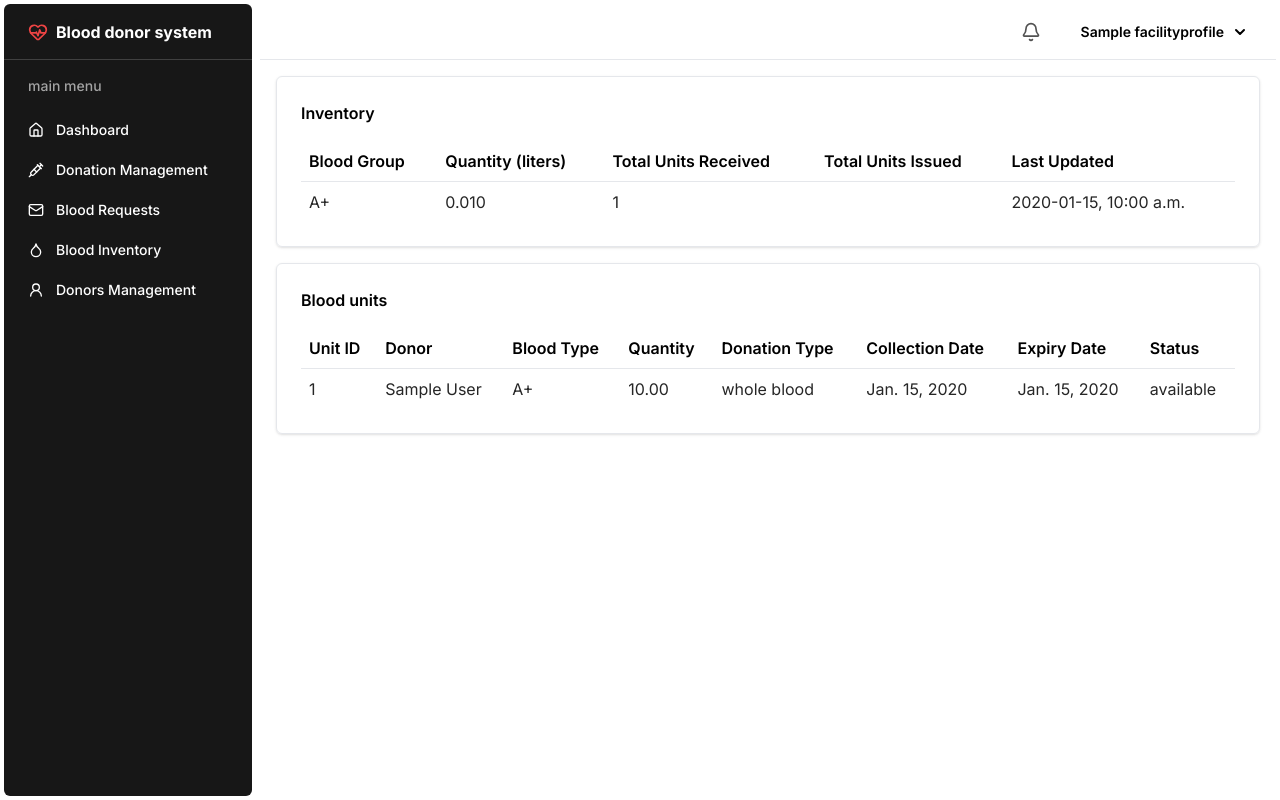
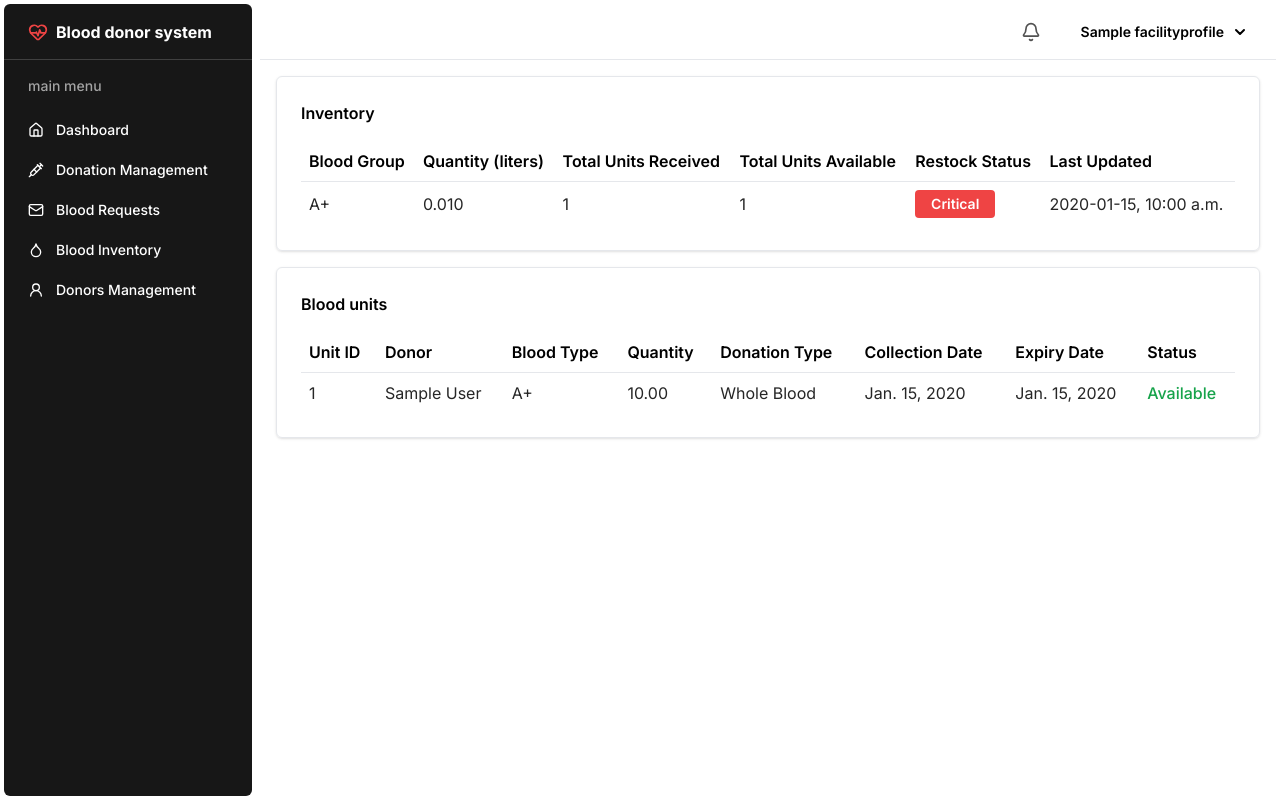
Before and after one commit to Jeff-Maina/blood-donor-system, a Django app: page /facility/inventory in a window 1280 px wide. Run offline with Django 4.2, Linux system fonts and the light colour scheme; a user stored in the database is signed in; tables that the repository leaves empty hold one stand-in row (values such as "Sample post").

Commit message:
add visual indicators to facilities' tables

```diff
--- a/bloodDonorSystem/facilities/views.py
+++ b/bloodDonorSystem/facilities/views.py
@@ -8,6 +8,7 @@ from .decorators import facility_required
 from django.db.models.signals import post_save
 from django.dispatch import receiver
 from decimal import Decimal
+from django.db.models import Sum, Count
 from datetime import datetime
 # Create your views here.
 
@@ -305,13 +306,43 @@ def inventory_view(request):
     profile = user.facilityprofile
 
     inventory = profile.inventory.all()
+
     bloodunits = profile.bloodunits.all()
+
+    available_blood_units = profile.bloodunits.filter(status='available').values('blood_type').annotate(
+        available_units=Count('unit_id')
+    )
+
+    available_units_map = {
+        unit['blood_type']: unit['available_units'] for unit in available_blood_units}
 
     for item in inventory:
         item.quantity = round(item.quantity / 1000, 3)
 
+    def get_restock_label(quantity):
+        if quantity < 1.0:
+            return "Critical"
+        elif 1.0 <= quantity < 3.0:
+            return "Low"
+        elif 3.0 <= quantity < 5.0:
+            return "Adequate"
+        else:
+            return "Surplus"
+
+    inventory_data = [
+        {
+            "blood_type": item.blood_type,
+            "total_quantity": item.quantity,
+            "units_received": item.units_received,
+            "updated_at": item.updated_at,
+            "restock_status": get_restock_label(item.quantity),
+            "available_units": available_units_map.get(item.blood_type, 0),
+        }
+        for item in inventory
+    ]
+
     context = {
-        'inventories': inventory,
+        'inventories': inventory_data,
         'profile': profile,
         'user': user,
         'bloodunits': bloodunits
@@ -345,12 +376,12 @@ def donor_management_view(request):
     donations = Donation.objects.filter(facility=profile)
     user_profiles = UserProfile.objects.filter(
         id__in=donations.values_list('user', flat=True).distinct())
-    notifications = request.user.notifications.all()
 
     donors_info = []
 
     for user_profile in user_profiles:
-        user_requests = Request.objects.filter(user=user_profile)
+        user_requests = Request.objects.filter(
+            user=user_profile, facility=profile)
 
         profile_info = {
             'profile': user_profile,
@@ -370,8 +401,6 @@ def donor_management_view(request):
         'donors': donors_info,
         'profile': profile,
         'user': request.user,
-        'notifications': notifications
     }
 
-    print(notifications)
     return render(request, 'facility/donor-management.html', context)
--- a/bloodDonorSystem/static/src/styles.css
+++ b/bloodDonorSystem/static/src/styles.css
@@ -897,6 +901,14 @@ video {
 
 .w-\[28rem\] {
   width: 28rem;
+}
+
+.w-36 {
+  width: 9rem;
+}
+
+.w-20 {
+  width: 5rem;
 }
 
 .\!min-w-fit {
--- a/bloodDonorSystem/templates/facility/inventory.html
+++ b/bloodDonorSystem/templates/facility/inventory.html
@@ -15,18 +15,30 @@
                         <th class="p-2 text-left font-semibold">Blood Group</th>
                         <th class="p-2 text-left font-semibold">Quantity (liters)</th>
                         <th class="p-2 text-left font-semibold">Total Units Received</th>
-                        <th class="p-2 text-left font-semibold">Total Units Issued</th>
+                        <th class="p-2 text-left font-semibold">Total Units Available</th>
+                        <th class="p-2 text-left font-semibold">Restock Status</th>
                         <th class="p-2 text-left font-semibold">Last Updated</th>
                     </tr>
                 </thead>
                 <tbody>
                     {% for inventory in inventories %}
                     <tr class="{% if forloop.counter|divisibleby:2 %}bg-neutral-100 {% else %}bg-white{% endif %}">
-                        <td class="p-2  truncate text-neutral-800">{{ inventory.blood_type }}</td>
-                        <td class="p-2  truncate text-neutral-800">{{ inventory.quantity }} </td>
-                        <td class="p-2  truncate text-neutral-800">{{ inventory.units_received }}</td>
-                        <td class="p-2  truncate text-neutral-800"></td>
-                        <td class="p-2  truncate text-neutral-800">{{ inventory.updated_at|date:"Y-m-d, g:i a" }}</td>
+                        <td class="p-2  truncate text-neutral-800">{{inventory.blood_type}}</td>
+                        <td class="p-2  truncate text-neutral-800">{{inventory.total_quantity}}</td>
+                        <td class="p-2  truncate text-neutral-800">{{inventory.units_received}}</td>
+                        <td class="p-2  truncate text-neutral-800">{{inventory.available_units}}</td>
+                        <td class="p-2  truncate text-neutral-800">
+                            <p class="px-2 w-20 text-center py-1 rounded text-sm font-semibold
+                            {% if inventory.restock_status == 'Critical' %} bg-red-500 text-white
+                            {% elif inventory.restock_status == 'Low' %} bg-yellow-500 text-white
+                            {% elif inventory.restock_status == 'Adequate' %} bg-blue-500 text-white
+                            {% elif inventory.restock_status == 'Surplus' %} bg-green-500 text-white
+                            {% endif %}
+                        ">
+                                {{inventory.restock_status}}
+                            </p>
+                        </td>
+                        <td class="p-2  truncate text-neutral-800">{{inventory.updated_at|date:"Y-m-d, g:i a"}}</td>
                     </tr>
                     {% endfor %}
                 </tbody>
@@ -53,15 +65,19 @@
                 <tbody>
                     {% for unit in bloodunits %}
                     <tr class="{% if forloop.counter|divisibleby:2 %}bg-neutral-100 {% else %}bg-white{% endif %}">
-                        <td class="p-2 truncate text-neutral-800">{{ unit.unit_id }}</td>
-                        <td class="p-2 truncate text-neutral-800">{{ unit.donor.firstname }} {{ unit.donor.lastname }}
+                        <td class="p-2 truncate text-neutral-800">{{unit.unit_id}}</td>
+                        <td class="p-2 truncate text-neutral-800">{{unit.donor.firstname}} {{unit.donor.lastname}}
                         </td>
-                        <td class="p-2 truncate text-neutral-800">{{ unit.blood_type }}</td>
-                        <td class="p-2 truncate text-neutral-800">{{ unit.quantity }}</td>
-                        <td class="p-2 truncate text-neutral-800">{{ unit.donation_type }}</td>
-                        <td class="p-2 truncate text-neutral-800">{{ unit.collection_date }}</td>
-                        <td class="p-2 truncate text-neutral-800">{{ unit.expiration_date }}</td>
-                        <td class="p-2 truncate text-neutral-800">{{ unit.status }}</td>
+                        <td class="p-2 truncate text-neutral-800">{{unit.blood_type}}</td>
+                        <td class="p-2 truncate text-neutral-800">{{unit.quantity}}</td>
+                        <td class="p-2 truncate text-neutral-800 capitalize">{{unit.donation_type}}</td>
+                        <td class="p-2 truncate text-neutral-800">{{unit.collection_date}}</td>
+                        <td class="p-2 truncate text-neutral-800">{{unit.expiration_date}}</td>
+                        <td class="p-2 truncate text-neutral-800 capitalize">
+                            <p class=" rounded font-medium
+                            {% if unit.status == 'available' %} text-green-600
+                            {% elif unit.status == 'unavailable' %} bg-red-600 {% endif %}">{{unit.status}}</p>
+                        </td>
                     </tr>
                     </tr>
                     {% endfor %}
--- a/bloodDonorSystem/templates/facility/layout.html
+++ b/bloodDonorSystem/templates/facility/layout.html
@@ -102,15 +102,19 @@
                                 <span class="text-black  font-semibold shrink-0 min-w-fit">{{notification.doer}}</span>
                                 {{notification.action|safe}}
                             </p>
+                            {% if notification.read == False %}
                             <div class="shrink-0 min-w-8 flex items-center justify-center">
                                 <div class="size-2 bg-blue-500 rounded-full"></div>
                             </div>
+                            {% endif %}
                         </li>
                         {% endfor %}
                     </ul>
                     <div class="p-3  border-t w-full">
-                        <button class="bg-blue-600 w-2/4 rounded py-1.5 text-white font-medium text-sm">mark all as
-                            read</button>
+                        <a href="{% url 'mark-all-read' %}">
+                            <button class="bg-blue-600 w-2/4 rounded py-1.5 text-white font-medium text-sm">mark all as
+                                read</button>
+                        </a>
                     </div>
                     {% else %}
                     No notifications
--- a/bloodDonorSystem/users/urls.py
+++ b/bloodDonorSystem/users/urls.py
@@ -16,4 +16,5 @@ urlpatterns = [
     path("donations/make-request/<int:facility_id>",views.make_request, name='make-request'),
     path("donations/delete-request/<int:id>/", views.deleteRequest, name='delete-request'),
     path("donations/cancel-request/<int:id>/", views.cancel_request, name='cancel-request'),
+    path("mark-all-read/", views.mark_all_read, name='mark-all-read'),
 ]
```
Also changed, not shown: other parts of bloodDonorSystem/static/src/styles.css (+49 -0 lines), bloodDonorSystem/templates/facility/blood-requests.html (+18 -12 lines), bloodDonorSystem/templates/facility/facility-donations.html (+36 -17 lines), bloodDonorSystem/users/views.py (+9 -0 lines).
